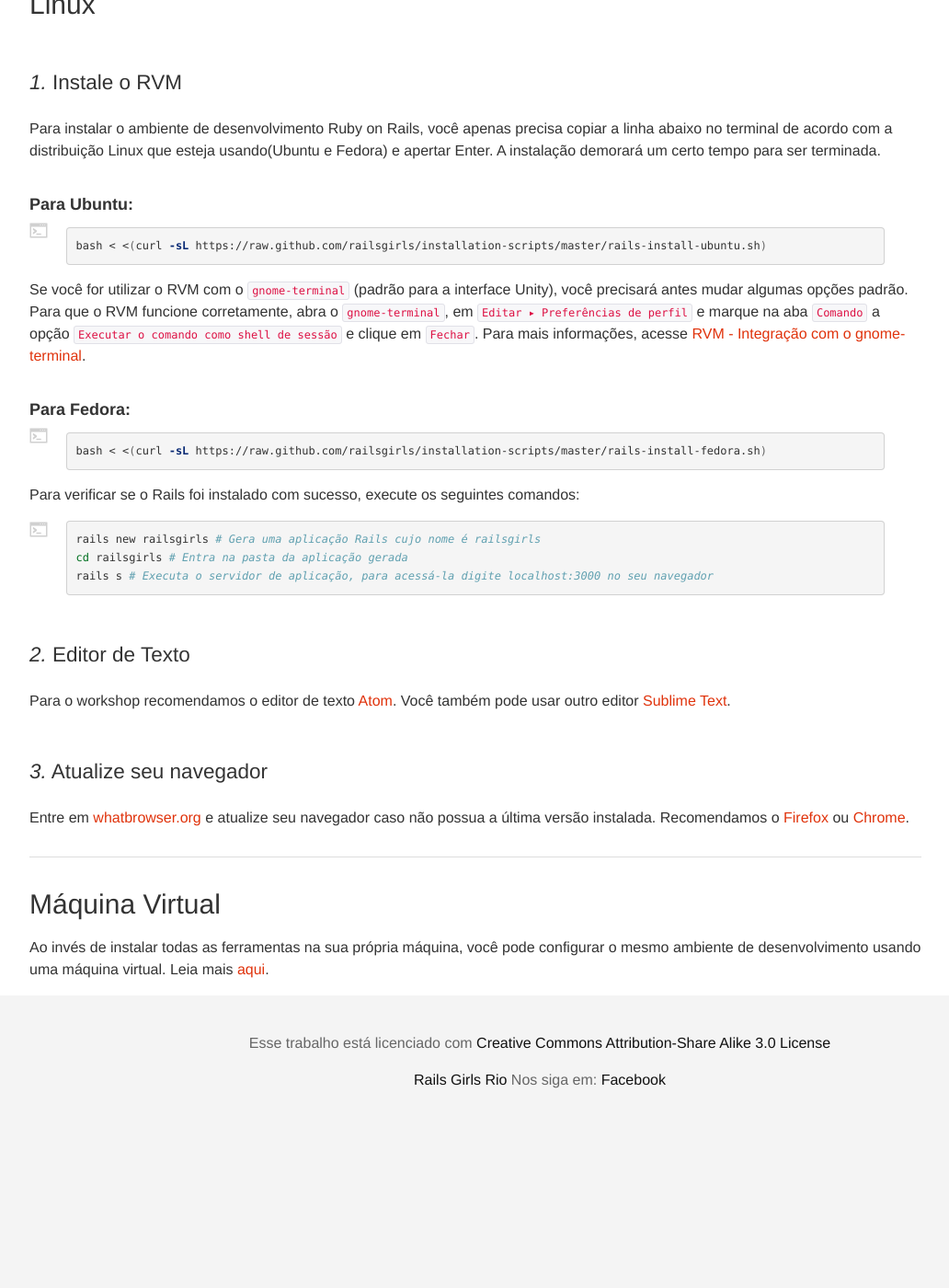
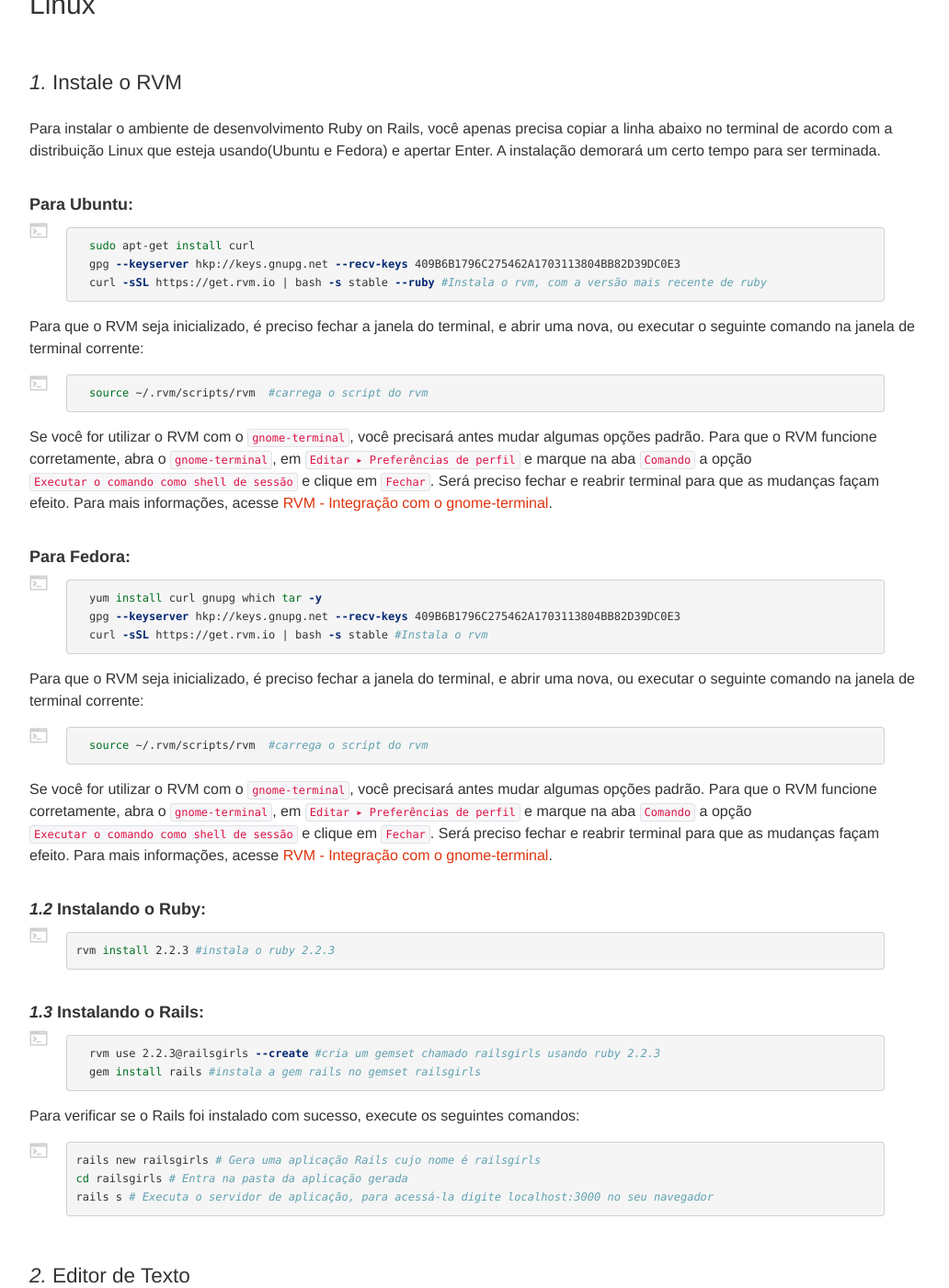
Before and after one commit to railsgirls/guides.railsgirls.com, a Jekyll site: the page built from _posts/2015-11-24-instalacao.markdown, in a window 1280 px wide and 1400 px high, scrolled down 5358 px. Shown: the whole window at 92% size, without its empty margins (53-1085 px from the left). Built offline with Jekyll 4.4.1, drawn with Linux system fonts in a browser that asks for light colours; nearby versions of some CDN libraries; before the commit the page ends 6600 px from its top, so only the background shows below that.

Commit message:
Improve rvm instalation ubuntu
Includes gemset creation and rails instalation in this gemset.

refs #10

```diff
--- a/_posts/2015-11-24-instalacao.markdown
+++ b/_posts/2015-11-24-instalacao.markdown
@@ -237,20 +237,54 @@
 #### Para Ubuntu:
 
 {% highlight sh %}
-bash < <(curl -sL https://raw.github.com/railsgirls/installation-scripts/master/rails-install-ubuntu.sh)
+  sudo apt-get install curl
+  gpg --keyserver hkp://keys.gnupg.net --recv-keys 409B6B1796C275462A1703113804BB82D39DC0E3
+  curl -sSL https://get.rvm.io | bash -s stable --ruby #Instala o rvm, com a versão mais recente de ruby
 {% endhighlight %}
 
-Se você for utilizar o RVM com o `gnome-terminal` (padrão para a interface Unity), você precisará antes mudar algumas opções padrão.
-Para que o RVM funcione corretamente, abra o `gnome-terminal`, em `Editar ▸ Preferências de perfil` e marque na aba `Comando` a opção `Executar o comando como shell de sessão` e clique em `Fechar`.
+Para que o RVM seja inicializado, é preciso fechar a janela do terminal, e abrir uma nova, ou executar o seguinte comando na janela de terminal corrente:
+
+{% highlight sh %}
+  source ~/.rvm/scripts/rvm  #carrega o script do rvm
+{% endhighlight %}
+
+Se você for utilizar o RVM com o `gnome-terminal`, você precisará antes mudar algumas opções padrão.
+Para que o RVM funcione corretamente, abra o `gnome-terminal`, em `Editar ▸ Preferências de perfil` e marque na aba `Comando` a opção `Executar o comando como shell de sessão` e clique em `Fechar`. Será preciso fechar e reabrir terminal para que as mudanças façam efeito.
 Para mais informações, acesse [RVM - Integração com o gnome-terminal](http://rvm.io/integration/gnome-terminal).
 
 #### Para Fedora:
 
 {% highlight sh %}
-bash < <(curl -sL https://raw.github.com/railsgirls/installation-scripts/master/rails-install-fedora.sh)
+  yum install curl gnupg which tar -y
+  gpg --keyserver hkp://keys.gnupg.net --recv-keys 409B6B1796C275462A1703113804BB82D39DC0E3
+  curl -sSL https://get.rvm.io | bash -s stable #Instala o rvm
+{% endhighlight %}
+
+Para que o RVM seja inicializado, é preciso fechar a janela do terminal, e abrir uma nova, ou executar o seguinte comando na janela de terminal corrente:
+
+{% highlight sh %}
+  source ~/.rvm/scripts/rvm  #carrega o script do rvm
+{% endhighlight %}
+
+Se você for utilizar o RVM com o `gnome-terminal`, você precisará antes mudar algumas opções padrão.
+Para que o RVM funcione corretamente, abra o `gnome-terminal`, em `Editar ▸ Preferências de perfil` e marque na aba `Comando` a opção `Executar o comando como shell de sessão` e clique em `Fechar`. Será preciso fechar e reabrir terminal para que as mudanças façam efeito.
+Para mais informações, acesse [RVM - Integração com o gnome-terminal](http://rvm.io/integration/gnome-terminal).
+
+#### *1.2* Instalando o Ruby:
+
+{% highlight sh %}
+rvm install 2.2.3 #instala o ruby 2.2.3
+{% endhighlight %}
+
+#### *1.3* Instalando o Rails:
+
+{% highlight sh %}
+  rvm use 2.2.3@railsgirls --create #cria um gemset chamado railsgirls usando ruby 2.2.3
+  gem install rails #instala a gem rails no gemset railsgirls
 {% endhighlight %}
 
 Para verificar se o Rails foi instalado com sucesso, execute os seguintes comandos:
+
 {% highlight sh %}
 rails new railsgirls # Gera uma aplicação Rails cujo nome é railsgirls
 cd railsgirls # Entra na pasta da aplicação gerada
```
